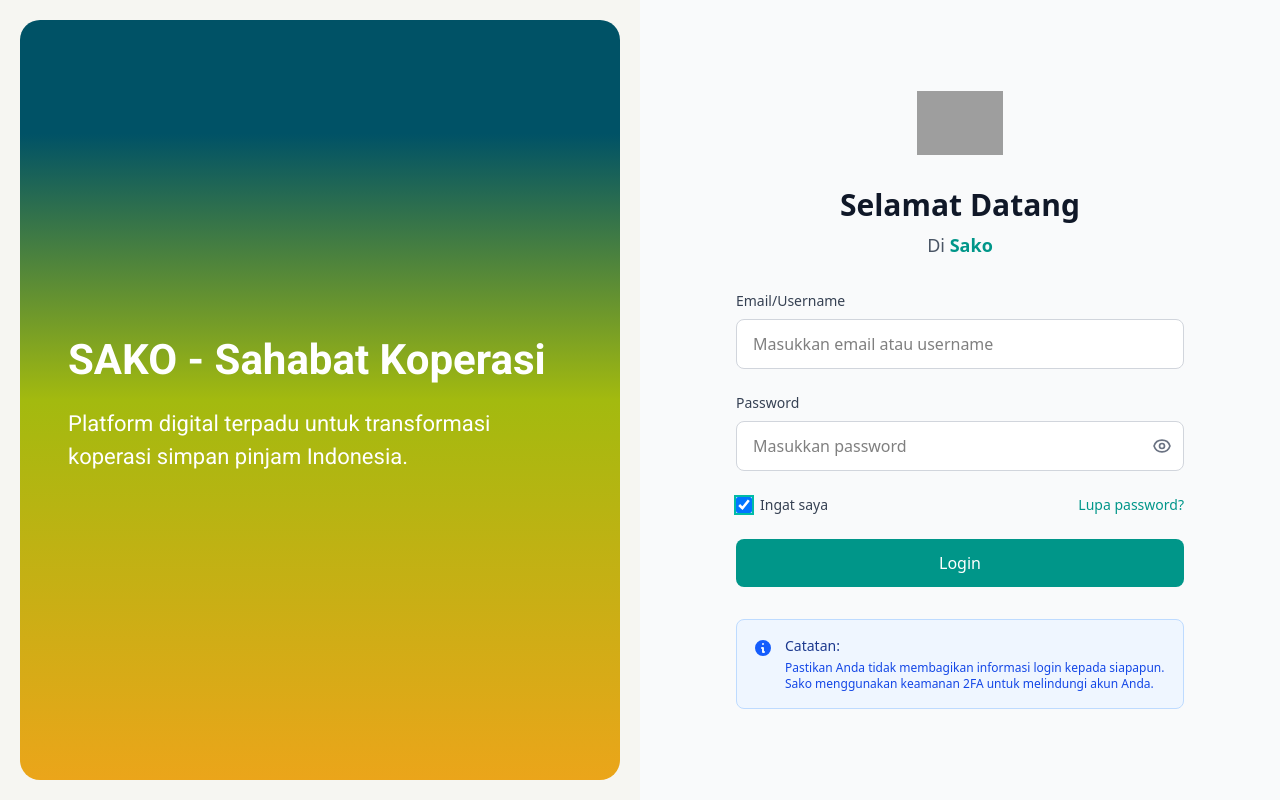
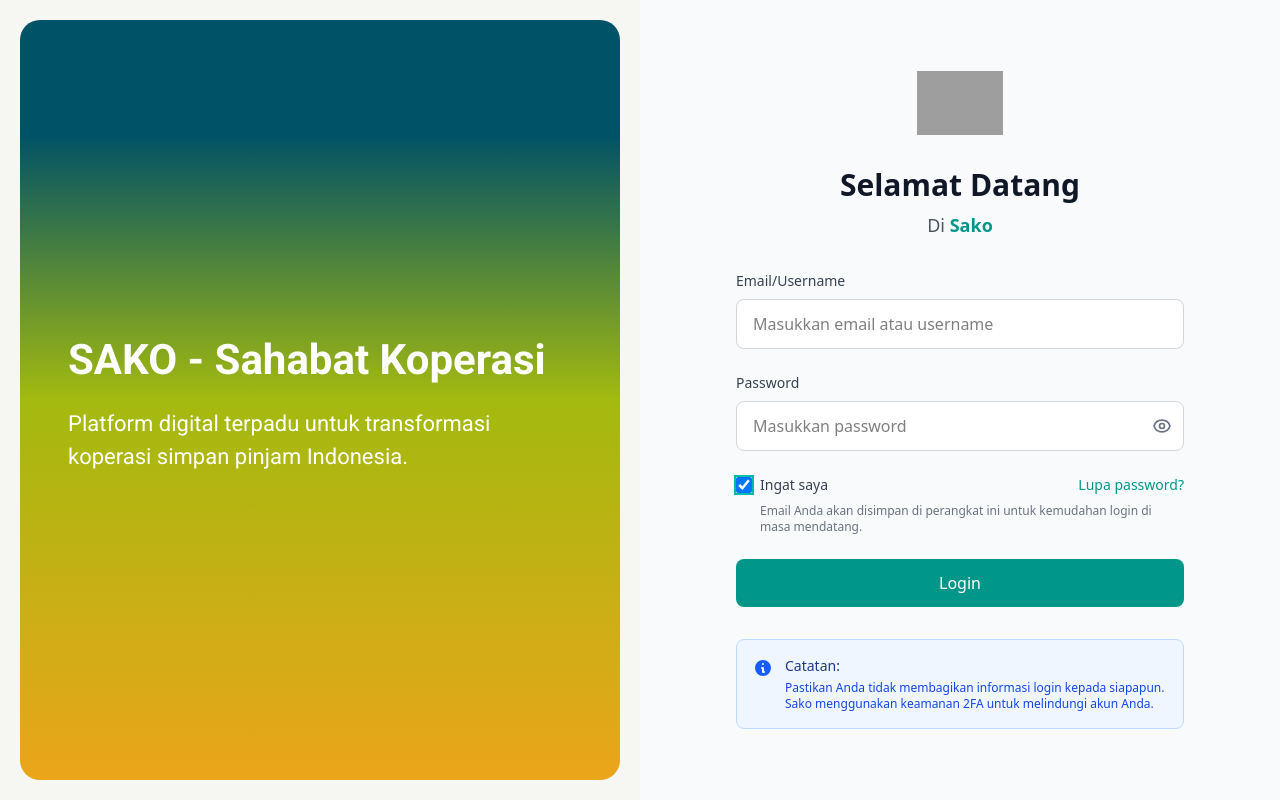
Before and after one commit to akbrdhia/SAKO-Web, a React (Vite) app: page /login in a window 1280 px wide. Both pictures are taken after a click on the label "Ingat saya". Built offline with nearby package versions, Linux system fonts and the light colour scheme; grey boxes are pictures that could not be loaded.

Commit message:
Add privacy notice for Remember Me feature
Co-authored-by: akbrdhia <149265976+akbrdhia@users.noreply.github.com>

```diff
--- a/src/pages/Login.jsx
+++ b/src/pages/Login.jsx
@@ -287,6 +287,7 @@ function Login() {
             </div>
 
             {/* Remember Me & Forgot Password */}
+            <div className="space-y-2">
               <div className="flex items-center justify-between">
                 <label className="flex items-center gap-2 cursor-pointer">
                   <input
@@ -306,6 +307,12 @@ function Login() {
                 >
                   Lupa password?
                 </Link>
+              </div>
+              {rememberMe && (
+                <p className="text-xs text-gray-500 ml-6">
+                  Email Anda akan disimpan di perangkat ini untuk kemudahan login di masa mendatang.
+                </p>
+              )}
             </div>
 
             {/* Login Button */}
```
Lines whose indentation alone changed are shown as unchanged.
